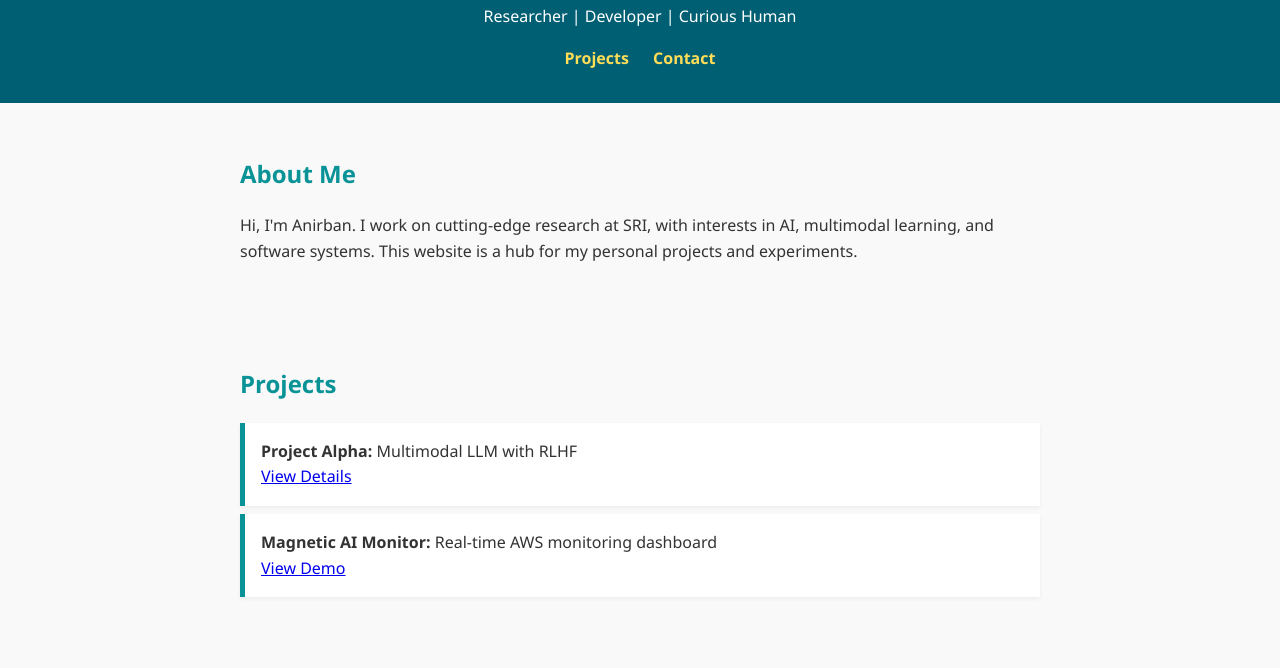
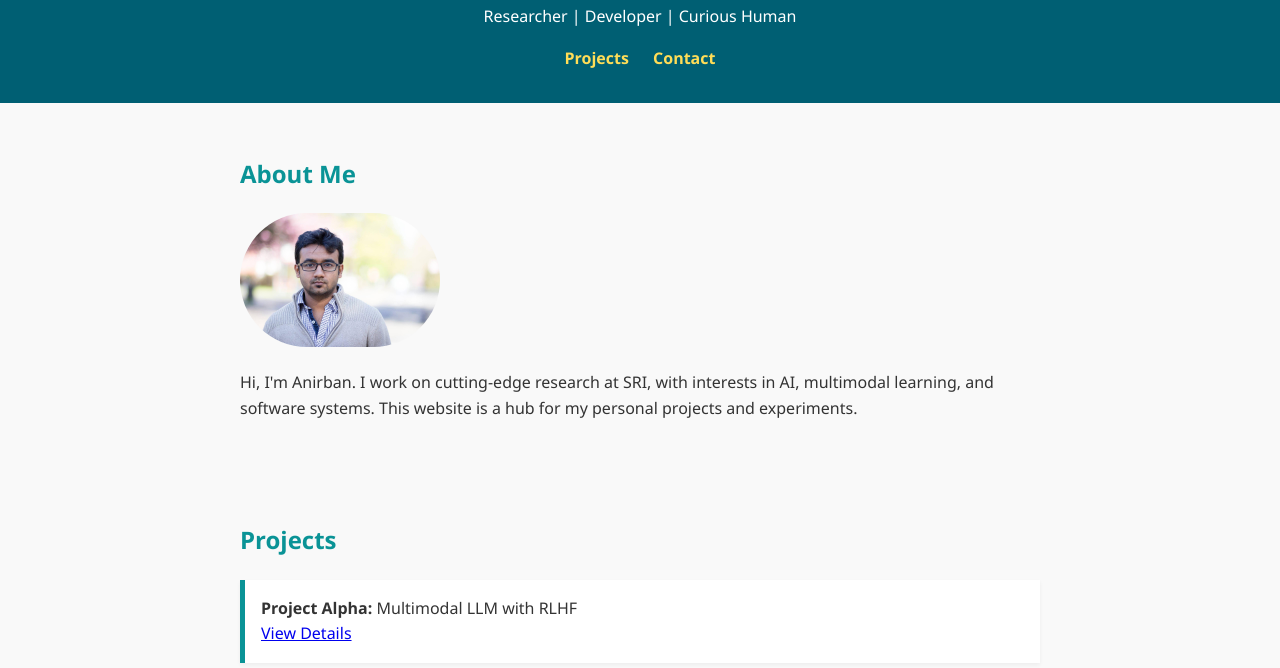
Before and after one commit to anex004/anex004.github.io, a plain HTML site: page index.html in a window 1280 px wide. Shown: the part 122-790 px from the top of the page. Drawn offline with Linux system fonts and the light colour scheme.

Commit message:
updated indx

```diff
--- a/index.html
+++ b/index.html
@@ -18,6 +18,7 @@
 
   <section id="about">
     <h2>About Me</h2>
+    <img src="images/profile.jpeg" alt="Anirban Roy" width="200" style="border-radius: 100px;">
     <p>
       Hi, I'm Anirban. I work on cutting-edge research at SRI, with interests in AI, multimodal learning, and software systems. This website is a hub for my personal projects and experiments.
     </p>
```
Also changed, not shown: 1 other file.
